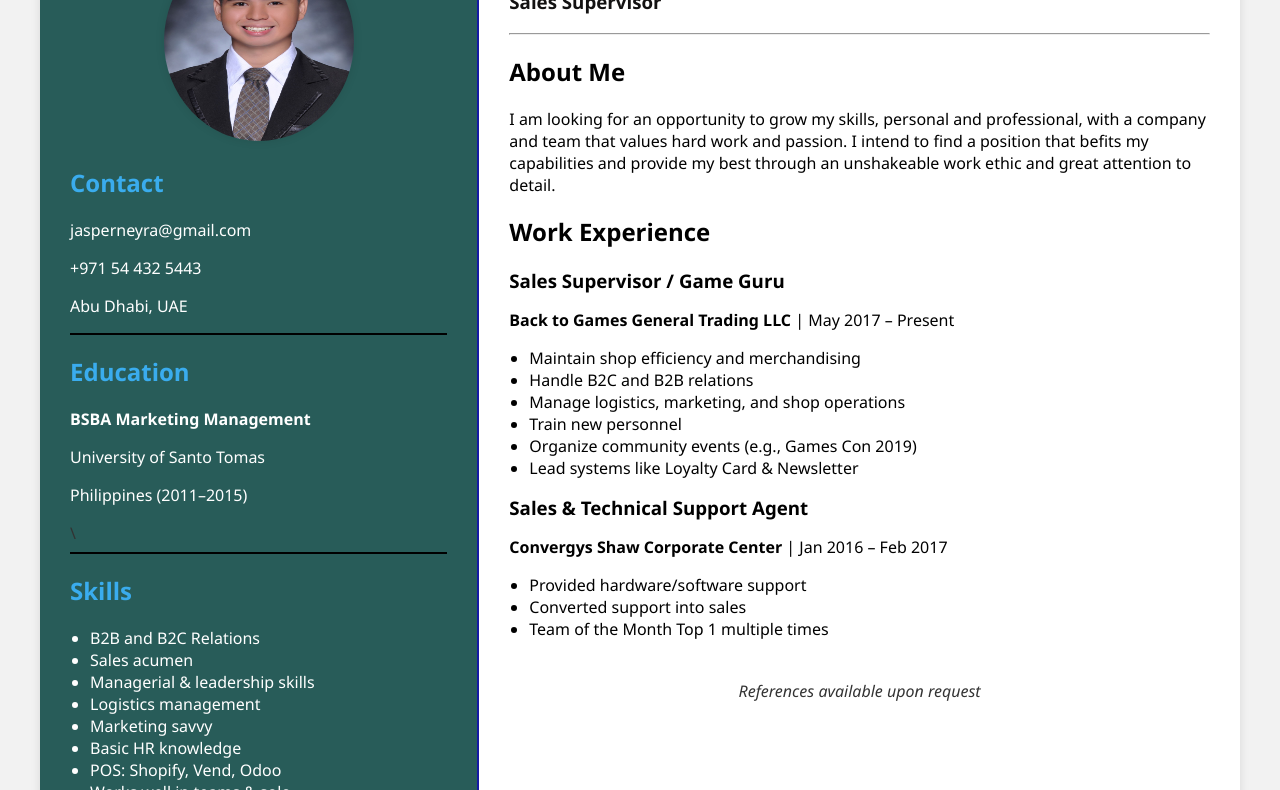
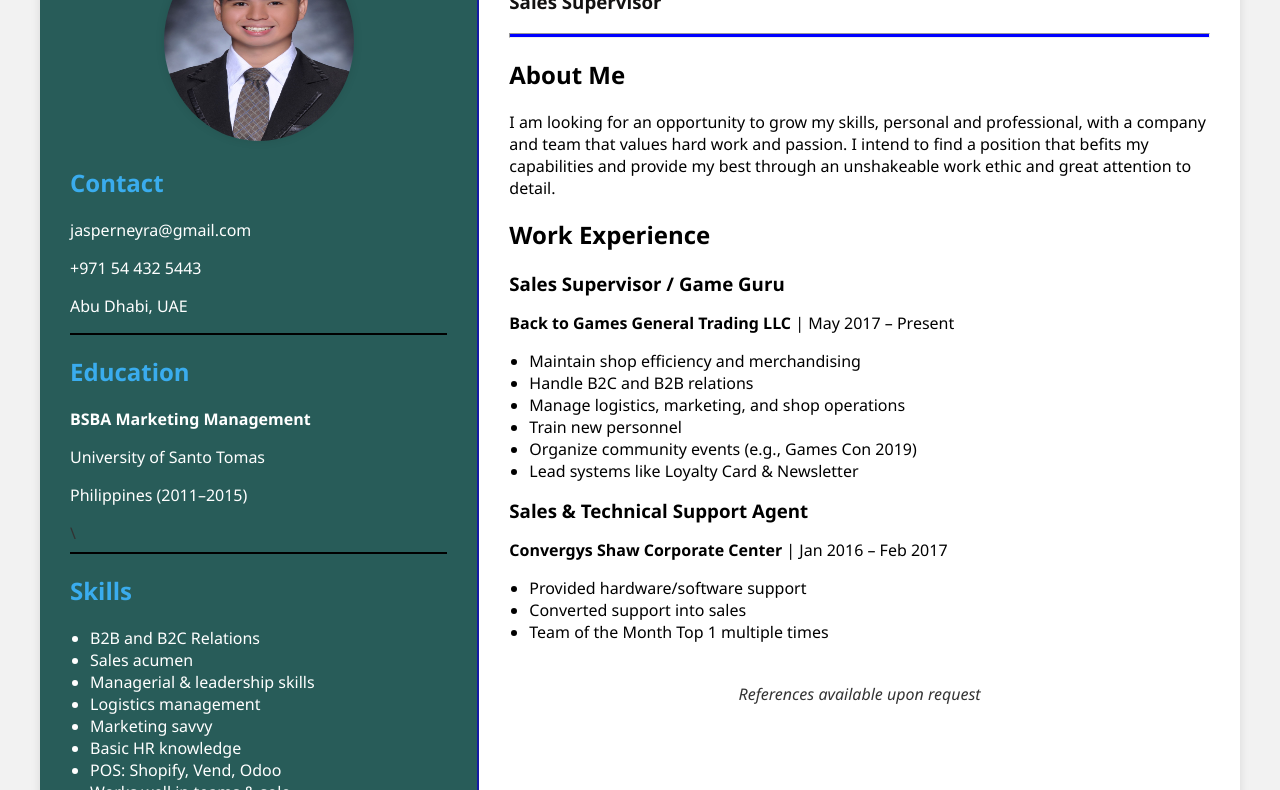
Before and after one commit to Julio1018/Jasper-CV, a plain HTML site: page index.html in a window 1280 px wide. Shown: the part 119-909 px from the top of the page. Drawn offline with Linux system fonts and the light colour scheme.

Commit message:
Update style.css

```diff
--- a/style.css
+++ b/style.css
@@ -46,6 +46,10 @@ body {
     padding: 30px;
   }
 
+  .main hr{
+    background-color: blue;
+    height: 3px;
+  }
   header h1 {
     margin: 0;
     font-size: 2em;
```
